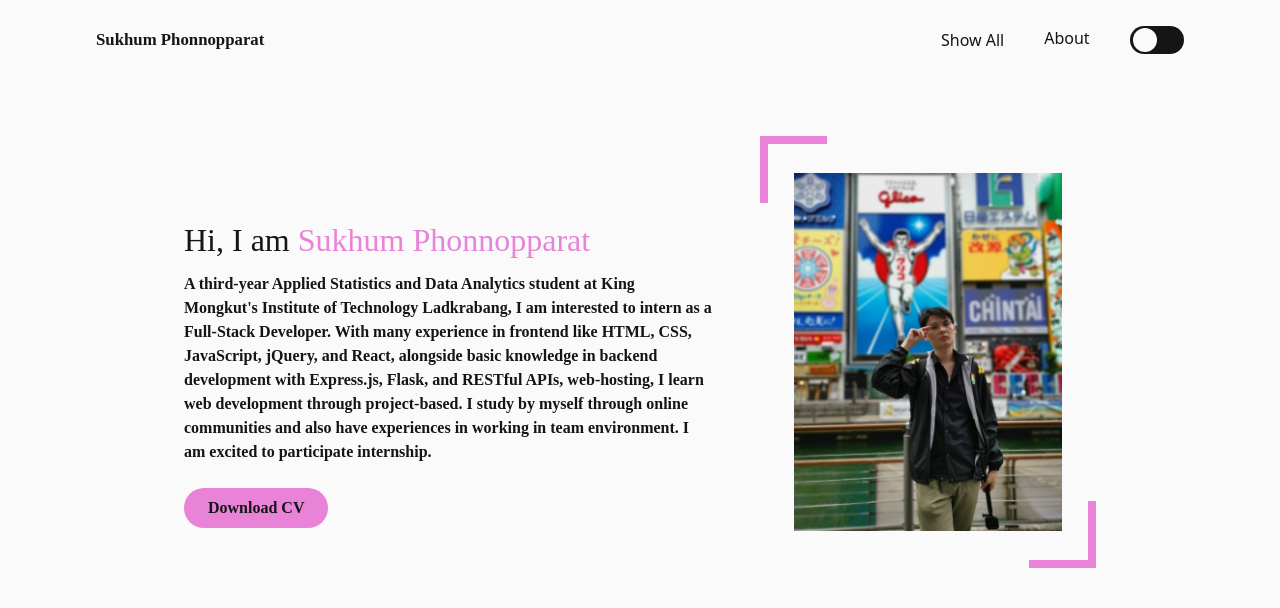
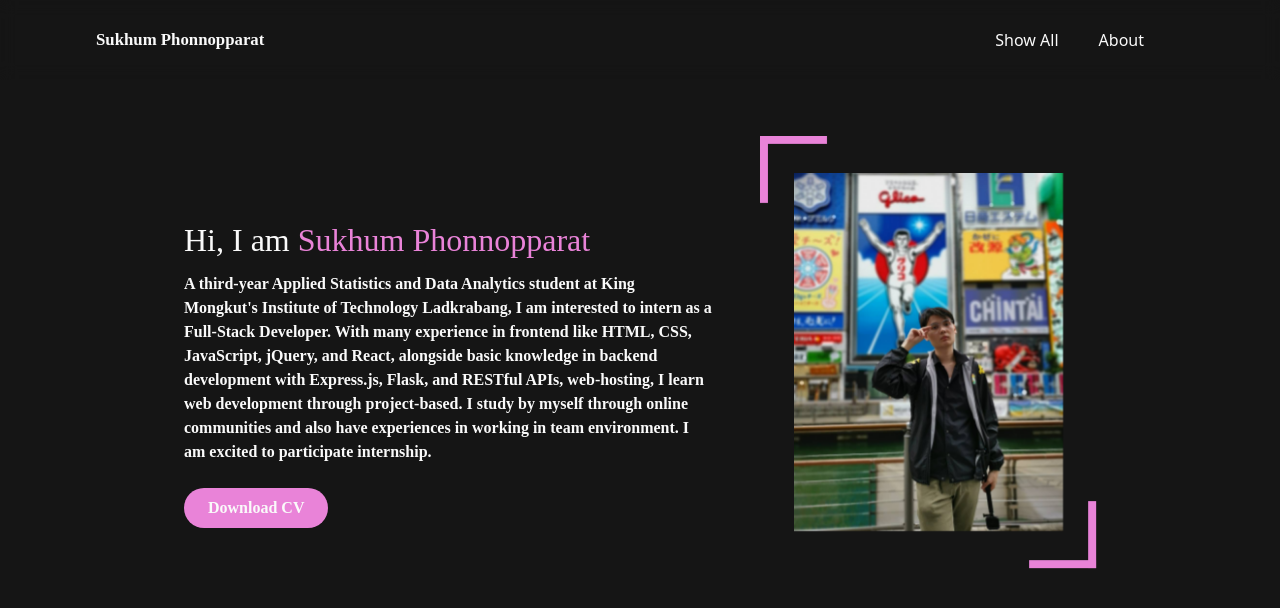
Before and after one commit to LittledoubleU/portfolio-website, a React (Vite) app: page / in a window 1280 px wide. Shown: the top 608 px of the page. Built offline with nearby package versions, Linux system fonts and the light colour scheme; a web font is replaced by a local one.

Commit message:
add some animation on introductino

```diff
--- a/package.json
+++ b/package.json
@@ -10,6 +10,7 @@
     "preview": "vite preview"
   },
   "dependencies": {
+    "framer-motion": "^11.11.11",
     "react": "^18.3.1",
     "react-dom": "^18.3.1"
   },
--- a/src/App.jsx
+++ b/src/App.jsx
@@ -3,10 +3,13 @@ import Introduction from "./components/Introduction/introduction"
 
 function App() {
     return (
-        <main className="w-full h-auto relative bg-neutral-50 dark:bg-[#151515] text-[#151515] dark:text-neutral-50">
+        <main className="w-full h-auto relative bg-[#151515] text-neutral-50">
             <div className="">
                 <Navbar />
                 <Introduction />
+                <section className="w-full h-screen">
+
+                </section>
                 <section className="w-full h-screen">
 
                 </section>
--- a/src/components/introduction/introduction.css
+++ b/src/components/introduction/introduction.css
@@ -21,7 +21,9 @@
 }
 
 .me-img {
+    width: 100%;
     img {
+        /* display: none; */
         width: 80%;
     }
 }
--- a/src/components/introduction/introduction.jsx
+++ b/src/components/introduction/introduction.jsx
@@ -1,24 +1,169 @@
 import './introduction.css'
+import { useRef, useEffect, useState } from 'react'
+import { useInView, motion, animate, delay, easeOut } from "framer-motion"
 
 export default function Introduction() {
+
+    const ref = useRef(null);
+    const isInView = useInView(ref);
+    const [isInitialAnimationComplete, setIsInitialAnimationComplete] = useState(false);
+
+    // Debug
+    useEffect(() => {
+        console.log("Element is in view: ", isInView)
+        setIsInitialAnimationComplete(false)
+    }, [isInView]);
+
+    function expandImageWidth(isInView, isInitialAnimationComplete) {
+        return {
+            initial: { scale: 0 }, // Starts with scale 0
+            animate: {
+                scale: isInView && !isInitialAnimationComplete ? 1 : 0, // Animate to scale 1 when in view and the initial animation hasn't finished
+            },
+            transition: {
+                delay: 0.65,
+                duration: 0.75,
+                ease: "easeIn",
+                type: "spring",
+                onComplete: () => setIsInitialAnimationComplete(true), // Mark the initial animation as complete
+            },
+            whileInView: isInitialAnimationComplete ? {
+                scale: [1, 0.95, 1], // Idle animation: scale slightly larger and back
+                transition: {
+                  repeat: Infinity,
+                  duration: 2.25,
+                  ease: "easeInOut"
+                },
+            }
+            : {}
+        };
+    }
+
+    function animateCorner(isInitialAnimationComplete) {
+        return (
+            {
+                initial: {
+                    width: "0%",
+                    height: "0%",
+                    rotate: 180
+                },
+                animate: {
+                    width: isInView ? "100%": "0%",
+                    height: isInView ? "100%": "0%",
+                    rotate: isInView ? 0: 180
+                },
+                transition: {
+                    duration: 0.65,
+                    ease: "easeOut",
+                    type: "Tween",
+                    width: {duration:0.45},
+                    height: {duration:0.45},
+                    rotate:{delay:0.45}
+                },
+                whileInView: isInitialAnimationComplete ? {
+                    scale: [1, 1.05, 1], // Idle animation: scales slightly larger and then back to normal
+                    transition: { repeat: Infinity, duration: 2.25, ease: "easeInOut" }
+                }
+                : {}
+            }
+        )
+    }
+
+    function slideInParagraph() {
+        return (
+            {
+                initial: {
+                    x: "-100%"
+                },
+                animate: {
+                    x: isInView ? 0 : "-100%"
+                },
+                transition: {
+                    duration: 1.05,
+                    ease: "easeIn",
+                    type: "spring",
+                }
+            }
+        )
+    }
+
+    function revealButton() {
+        return (
+            {
+                initial: {
+                    y: "100%",
+                    opacity: 0
+                },
+                animate: {
+                    y: isInView ? 0 : "100%",
+                    opacity: isInView ? 1 : 0
+                },
+                transition: {
+                    duration: 0.55,
+                    ease: "easeIn",
+                    type: "spring",
+                    stiffness: 150,
+                    opacity: {
+                        ease: "easeOut",
+                        duration: 0.35
+                    }
+                },
+                whileHover: {
+                    backgroundColor: "#ae388b",
+                    transition: {
+                        backgroundColor: {
+                            duration: 0.2,
+                            ease: "easeInOut"
+                        }
+                    }
+                }
+            }
+        )
+    }
+
+    const buttonText = {
+        initial: {
+            x: 0,
+            y: 0
+        },
+        whileHover: {
+            x: ["-7%", "6%", "-10%", "10%", "-10%"],
+            y: ["8%", 0, "-5%", "8%"],
+            transition: {
+                duration: 1,
+                ease: "easeInOut",
+                repeat: Infinity
+            }
+        }
+    }
+
+
+
     return (
         <section className="w-full h-auto flex flex-col justify-center items-center mt-8" id="Introduction">
-            <div className="container">
+            <div className="container" ref={ref}>
                 <div className="relative introduction-container flex items-end">
-                    <div className="absolute">
+                    <div className="absolute overflow-hidden">
                         <h1>
                             Hi, I am <span className='text-[#e983d8]'>Sukhum Phonnopparat</span>
                         </h1>
-                        <p className='mb-6 mt-2'>A third-year Applied Statistics and Data Analytics student at King Mongkut's Institute of Technology Ladkrabang, I am interested to intern as a Full-Stack Developer. With many experience in frontend like HTML, CSS, JavaScript, jQuery, and React, alongside basic knowledge in backend development with Express.js, Flask, and RESTful APIs, web-hosting, I learn web development through project-based. I study by myself through online communities and also have experiences in working in team environment. I am excited to participate internship.</p>
-                        <button className='bg-[#e983d8] rounded-full py-2 px-6 mb-10 hover:opacity-70'>
-                            Download CV
-                        </button>
+                        <motion.p className='mb-6 mt-2' {...slideInParagraph()}>A third-year Applied Statistics and Data Analytics student at King Mongkut's Institute of Technology Ladkrabang, I am interested to intern as a Full-Stack Developer. With many experience in frontend like HTML, CSS, JavaScript, jQuery, and React, alongside basic knowledge in backend development with Express.js, Flask, and RESTful APIs, web-hosting, I learn web development through project-based. I study by myself through online communities and also have experiences in working in team environment. I am excited to participate internship.</motion.p>
+                        <motion.button className='bg-[#e983d8] rounded-full py-2 px-6 mb-10' {...revealButton()}>
+                            <motion.div
+                                variants={buttonText}
+                                initial="initial"
+                                whileHover="whileHover"
+                            >
+                                Download CV
+                            </motion.div>
+                        </motion.button>
                     </div>
                 </div>
                 <div className='p-6 flex justify-center items-center'>
-                    <div className='me-img relative flex justify-center items-center h-full'>
-                        <img src="./src/assets/img/me.jpg" alt="me" />
-                    </div>
+                    <motion.div className='me-img relative flex justify-center items-center h-full' {...animateCorner(isInitialAnimationComplete)}>
+                        <motion.img src="./src/assets/img/me.jpg" alt="me" {...expandImageWidth(isInView, isInitialAnimationComplete)}
+                        />
+                    </motion.div>
                 </div>
             </div>
         </section>
--- a/src/components/navbar/navbar.jsx
+++ b/src/components/navbar/navbar.jsx
@@ -1,6 +1,5 @@
 import './navbar.css'
 import Dropdown from '../dropdown/dropdown'
-import ThemeButton from '../button/button'
 
 export default function Navbar() {
     const menuItems = [
@@ -15,7 +14,6 @@ export default function Navbar() {
                 <div className='flex'>
                     <Dropdown menuItems={menuItems} dropName={"Show All"} />
                     <a href="" className="mx-10">About</a>
-                    <ThemeButton />
                 </div>
             </nav>
     )
```
Also changed, not shown: 1 other file (tests, documents, lock files or other folders).
